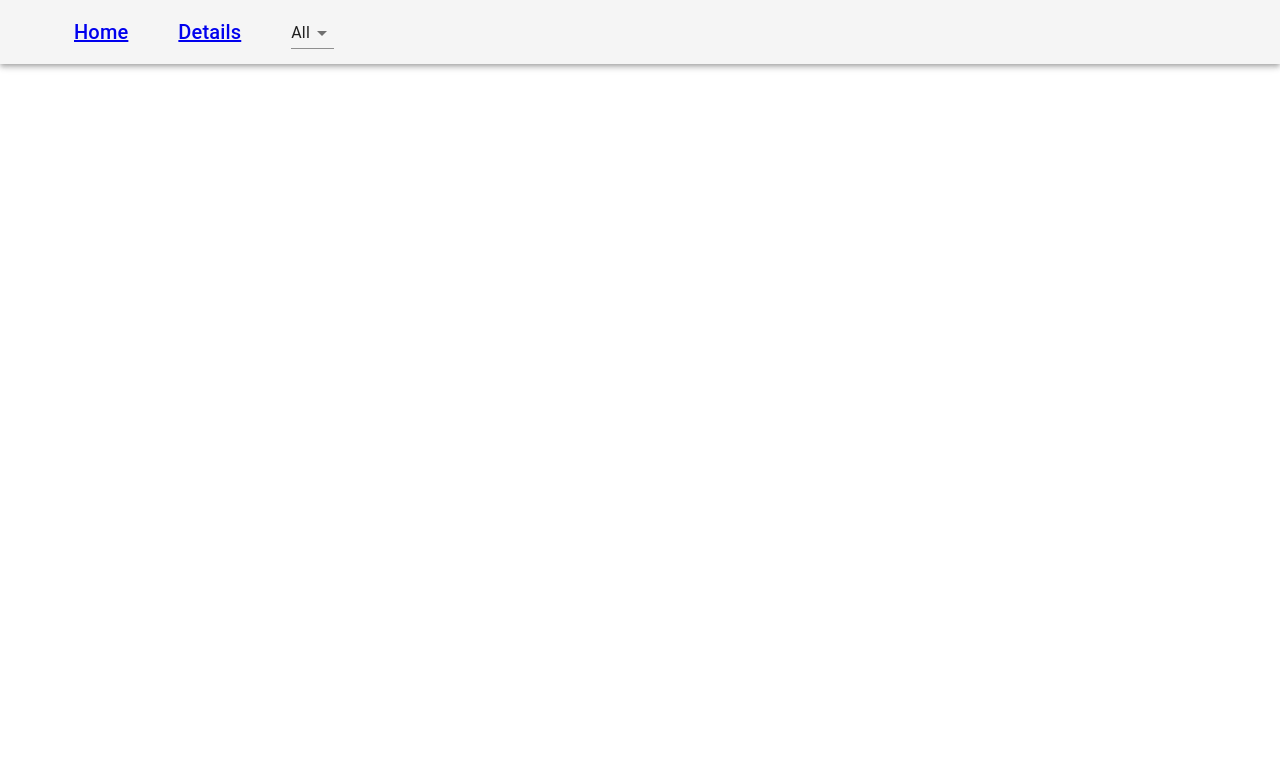
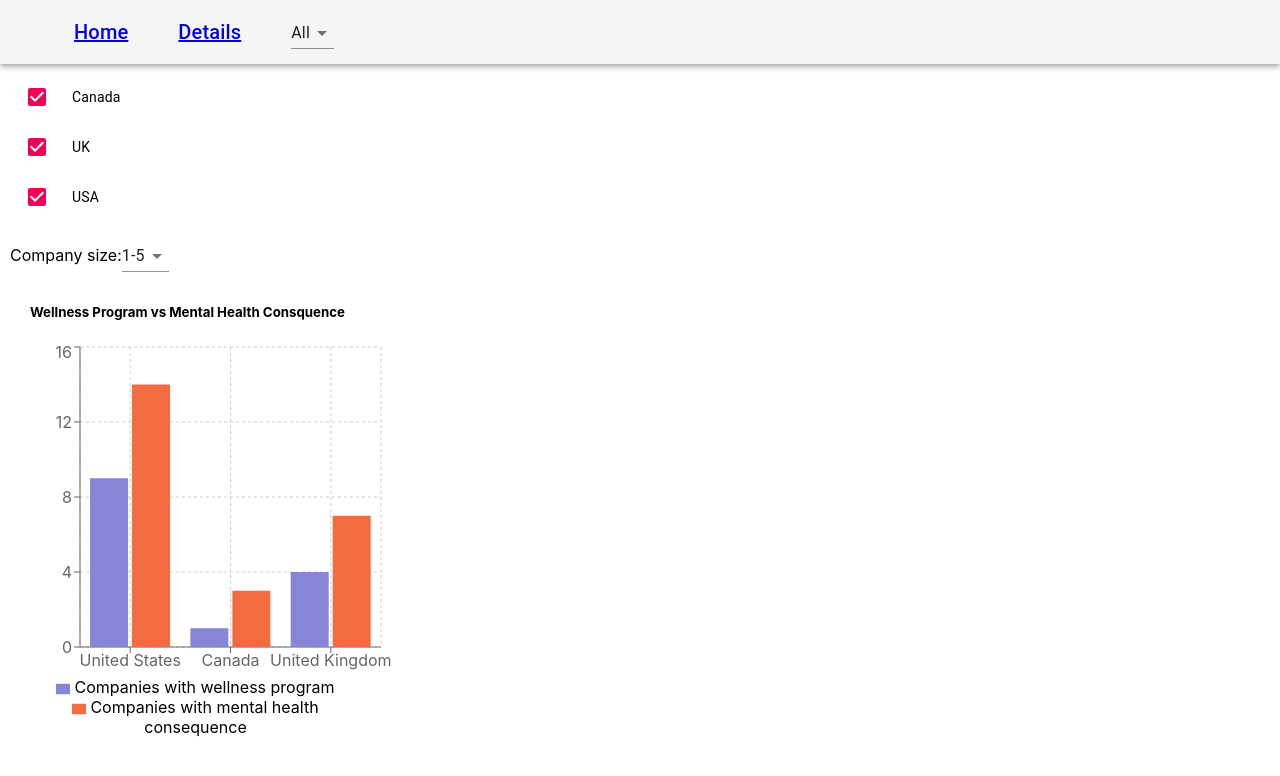
Before and after one commit to Osuka42g/mental-health-survey, a React (Create React App) app: page /details in a window 1280 px wide. Shown: the top 776 px of the page. Built offline with nearby package versions, Linux system fonts and the light colour scheme.

Commit message:
Add details first chart and models

```diff
--- a/src/App.js
+++ b/src/App.js
@@ -8,8 +8,10 @@ import Typography from '@material-ui/core/Typography'
 
 import Home from './Home'
 import Details from './Details'
+import OverviewModel from './models/OverviewModel'
 
-import { data, dataModel } from './static/data'
+import { data, } from './static/data'
+
 
 export default class defaultRoute extends React.Component {
   state = {
@@ -57,8 +59,8 @@ export default class defaultRoute extends React.Component {
             </Typography>
           </Toolbar>
         </AppBar>
-        <Route exact path="/" component={() => <Home limit={limit} data={selectedData} dataModel={dataModel} loading={loading} />} />
-        <Route path="/details" component={() => <Details limit={limit} data={selectedData} dataModel={dataModel} loading={loading} />} />
+        <Route exact path="/" component={() => <Home limit={limit} data={selectedData} dataModel={OverviewModel} loading={loading} />} />
+        <Route path="/details" component={() => <Details limit={limit} data={selectedData} dataModel={OverviewModel} loading={loading} />} />
       </Router>
     )
   }
--- a/src/Details.js
+++ b/src/Details.js
@@ -1,7 +1,182 @@
 import React from 'react'
 
+import Container from '@material-ui/core/Container'
+import MenuItem from '@material-ui/core/MenuItem'
+import Grid from '@material-ui/core/Grid'
+import Select from '@material-ui/core/Select'
+import {
+  ResponsiveContainer, BarChart, ComposedChart, Line, Area, Bar, XAxis, YAxis, CartesianGrid, Tooltip, Legend,
+} from 'recharts'
+
+import LinearProgress from '@material-ui/core/LinearProgress'
+
+import _ from 'lodash'
+
+import FilterList from './components/FilterList'
+
+import WellnessModel from './models/WellnessModel'
+
+const filterOptions = [
+  {
+    key: 'canada',
+    label: 'Canada',
+  },
+  {
+    key: 'uk',
+    label: 'UK',
+  },
+  {
+    key: 'usa',
+    label: 'USA',
+  },
+]
+
+const possibleCountries = {
+  canada: 'Canada',
+  uk: 'United Kingdom',
+  usa: 'United States',
+}
+
+const limitPossibleEmployees = [
+  '1-5',
+  '6-25',
+  '26-100',
+  '100-500',
+  '500-1000',
+  'More than 1000',
+]
+
 export default class Details extends React.Component {
-    render() {
-        return <></>
+  state = {
+    employeesGroup: limitPossibleEmployees[0],
+    dataByCountry: {
+      Canada: [],
+      UK: [],
+      USA: [],
+    },
+    filters: {
+      canada: true,
+      uk: true,
+      usa: true,
     }
+  }
+
+  handleToggle(value) {
+    const { filters } = this.state
+    filters[value] = !filters[value]
+    this.setState({ filters })
+  }
+
+  filterByCountries(data, countries) {
+    return data.filter(e => countries.includes(e.country))
+  }
+
+  filterDataByEmployees(data, employees) {
+    return data.filter(e => e.no_employees === employees)
+  }
+
+  getSelectedCountriesArray = () => {
+    const { filters } = this.state
+    const selectedCountries = []
+    for (const key in filters) {
+      if (filters[key]) {
+        selectedCountries.push(possibleCountries[key])
+      }
+    }
+    return selectedCountries
+  }
+
+  getDataFiltered() {
+    const { data, } = this.props
+    const { employeesGroup, } = this.state
+
+    const selectedCountries = this.getSelectedCountriesArray()
+
+    const dataEmployeesGrouped = this.filterDataByEmployees(data, employeesGroup)
+    const countriesFiltered = this.filterByCountries(dataEmployeesGrouped, selectedCountries)
+
+    return countriesFiltered
+  }
+
+  wellnessComparison(data) {
+    const byCountry = {}
+
+    data.forEach(e => {
+      if (!byCountry[e.country]) {
+        byCountry[e.country] = { ...WellnessModel }
+      }
+
+      const summatory = byCountry[e.country]
+      summatory.country = e.country
+      summatory.wellness_program += e.wellness_program === 'Yes' ? 1 : 0
+      summatory.mental_health_consequence += e.mental_health_consequence === 'Yes' ? 1 : 0
+
+    })
+
+    const dataToReturn = []
+    for (const key in byCountry) {
+      let dataBycountry = byCountry[key]
+      dataToReturn.push({ ...dataBycountry })
+
+    }
+
+    return dataToReturn
+  }
+
+  render() {
+    const { loading, } = this.props
+    const { employeesGroup, } = this.state
+
+    const filteredData = this.getDataFiltered()
+    const wellnessComparison = this.wellnessComparison(filteredData)
+
+    if (loading) {
+      return <LinearProgress />
+    }
+
+    return <>
+      <FilterList
+        options={filterOptions}
+        statuses={this.state.filters}
+        handleToggle={(key) => this.handleToggle(key)}
+      />
+      <div className={'company-size'} style={{ padding: 10 }}>
+        <label>Company size:</label>
+        <Select
+          value={employeesGroup}
+          autoWidth={true}
+          onChange={e => this.setState({ employeesGroup: e.target.value })}
+        >
+          {limitPossibleEmployees.map(e => <MenuItem key={e} value={e}>{e}</MenuItem>)}
+        </Select>
+      </div>
+      <Grid container spacing={3}>
+        <Grid item xs={4}>
+          <div style={{ height: 400 }}>
+            <div style={{ marginLeft: 30 }}>
+              <h5>Wellness Program vs Mental Health Consquence</h5>
+            </div>
+          <ResponsiveContainer>
+            <BarChart
+              width={500}
+              height={300}
+              data={wellnessComparison}
+              margin={{
+                top: 5, right: 30, left: 20, bottom: 5,
+              }}
+            >
+              <CartesianGrid strokeDasharray="3 3" />
+              <XAxis dataKey="country" />
+              <YAxis />
+              <Tooltip />
+              <Legend />
+              <Bar dataKey="wellness_program" name="Companies with wellness program" fill="#8884d8" />
+              <Bar dataKey="mental_health_consequence" name="Companies with mental health consequence" fill="#f46b42" />
+            </BarChart>
+          </ResponsiveContainer>
+          </div>
+        </Grid>
+      </Grid>
+    </>
+  }
 }
--- a/src/components/OverviewChart.js
+++ b/src/components/OverviewChart.js
@@ -3,6 +3,8 @@ import Grid from '@material-ui/core/Grid'
 import {
   ResponsiveContainer, ComposedChart, Line, Area, Bar, XAxis, YAxis, CartesianGrid, Tooltip, Legend,
 } from 'recharts'
+
+import { keyBy } from 'react-lodash'
 
 import FilterList from './FilterList'
 import FilterSlider from './FilterSlider'
--- a/src/components/OverviewTable.js
+++ b/src/components/OverviewTable.js
@@ -1,93 +1,12 @@
 import React from 'react'
-import Table from '@material-ui/core/Table';
-import TableBody from '@material-ui/core/TableBody';
-import TableCell from '@material-ui/core/TableCell';
-import TableHead from '@material-ui/core/TableHead';
-import TableRow from '@material-ui/core/TableRow';
-
-import { data, dataModel } from './../static/data'
-
-const defineGenderGroup = gender => {
-  switch (gender.toLowerCase()) {
-    case 'm':
-    case 'male':
-      return 'genderMale'
-    case 'f':
-    case 'female':
-      return 'genderFemale'
-    default:
-      return 'genderUnknow'
-  }
-}
-
-const defineAgeGroup = age => {
-  if (age > 60) {
-    return 'ageMore60'
-  }
-  if (age > 40) {
-    return 'ageUp60'
-  }
-  if (age > 20) {
-    return 'ageUp40'
-  }
-  return 'ageUp20'
-}
-
-const toBool = str => {
-  return str === 'Yes'
-}
-
-const defineFamilyIllnessGroup = family_history => {
-  return toBool(family_history)
-    ? 'familyMentalIllness'
-    : 'dispose'
-}
-
-const defineTreatmentGroup = treatment => {
-  return toBool(treatment)
-    ? 'treatment'
-    : 'dispose'
-}
-
-const fetchData = () => {
-  // this is from backend of course
-  const newData = {}
-  data.forEach(e => {
-    const { country, gender, age, family_history, treatment, } = e
-    if (!newData[country]) {
-      newData[country] = { ...dataModel, country, }
-    }
-    const summatory = newData[country]
-
-    summatory.entries += 1
-    summatory[defineGenderGroup(gender)] += 1
-    summatory[defineAgeGroup(age)] += 1
-    summatory[defineFamilyIllnessGroup(family_history)] += 1
-    summatory[defineTreatmentGroup(treatment)] += 1
-  })
-
-  const dataToReturn = []
-  for (const key in newData) {
-    let dataBycountry = newData[key]
-    if (dataBycountry.entries > 30)
-      dataToReturn.push({ ...dataBycountry })
-  }
-
-  return dataToReturn
-}
+import Table from '@material-ui/core/Table'
+import TableBody from '@material-ui/core/TableBody'
+import TableCell from '@material-ui/core/TableCell'
+import TableHead from '@material-ui/core/TableHead'
+import TableRow from '@material-ui/core/TableRow'
 
 export default class OverviewTable extends React.Component {
-
-  state = {
-    showAge: true,
-    showGender: true,
-  }
-
   render() {
-    const dataChart = fetchData()
-
-    const { showAge, showGender, } = this.state
-
     const { data } = this.props
     const rows = data
 
--- /dev/null
+++ b/src/models/OverviewModel.js
@@ -0,0 +1,14 @@
+export default {
+    country: '',
+    entries: 0,
+    genderMale: 0,
+    genderFemale: 0,
+    genderUnknow: 0,
+    ageUp20: 0,
+    ageUp40: 0,
+    ageUp60: 0,
+    ageMore60: 0,
+    familyMentalIllness: 0,
+    treatment: 0,
+    dispose: 0,
+}
--- /dev/null
+++ b/src/models/WellnessModel.js
@@ -0,0 +1,5 @@
+export default {
+    country: '',
+    wellness_program: 0,
+    mental_health_consequence: 0,
+}
```
Lines whose indentation alone changed are shown as unchanged.
